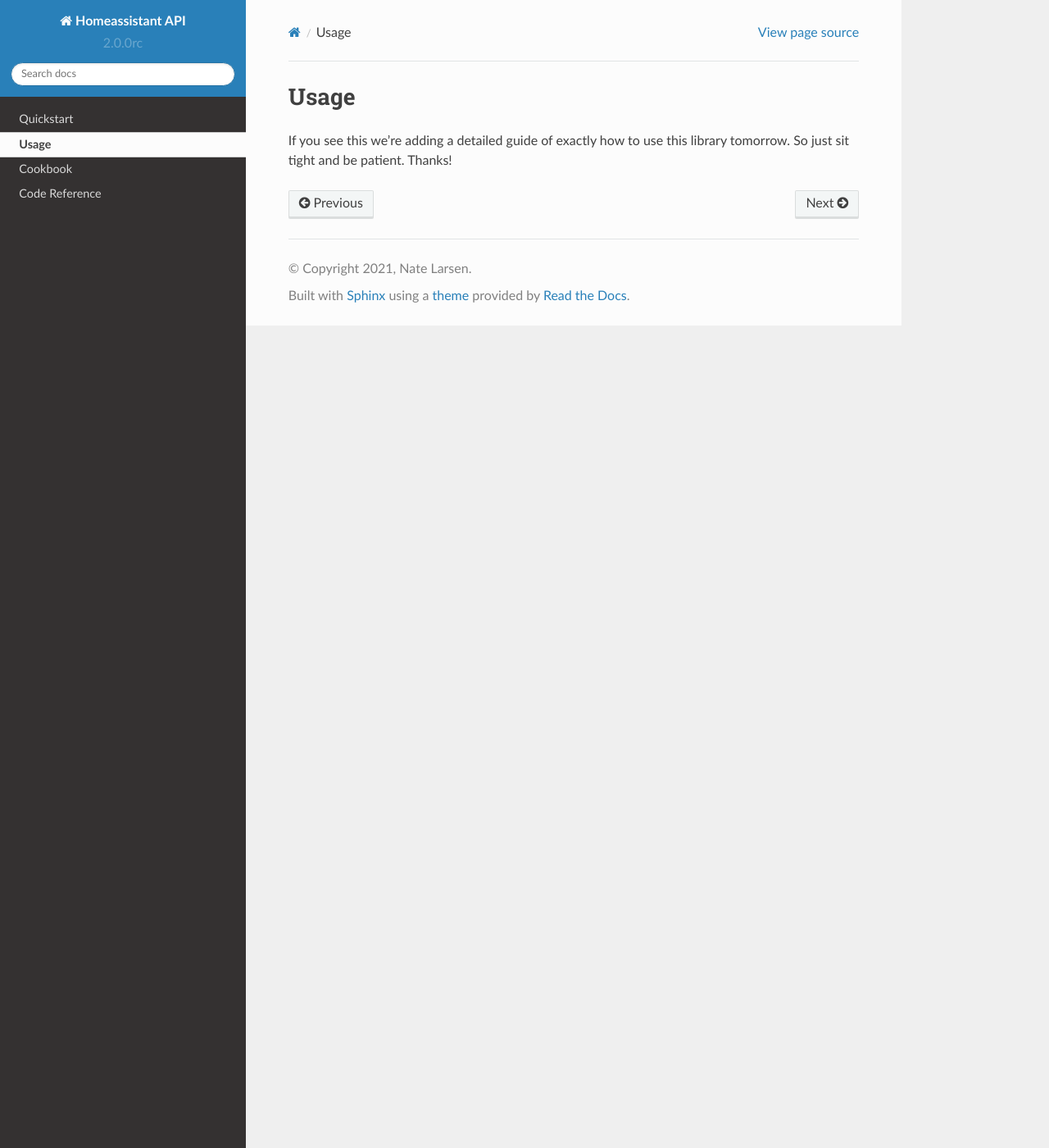
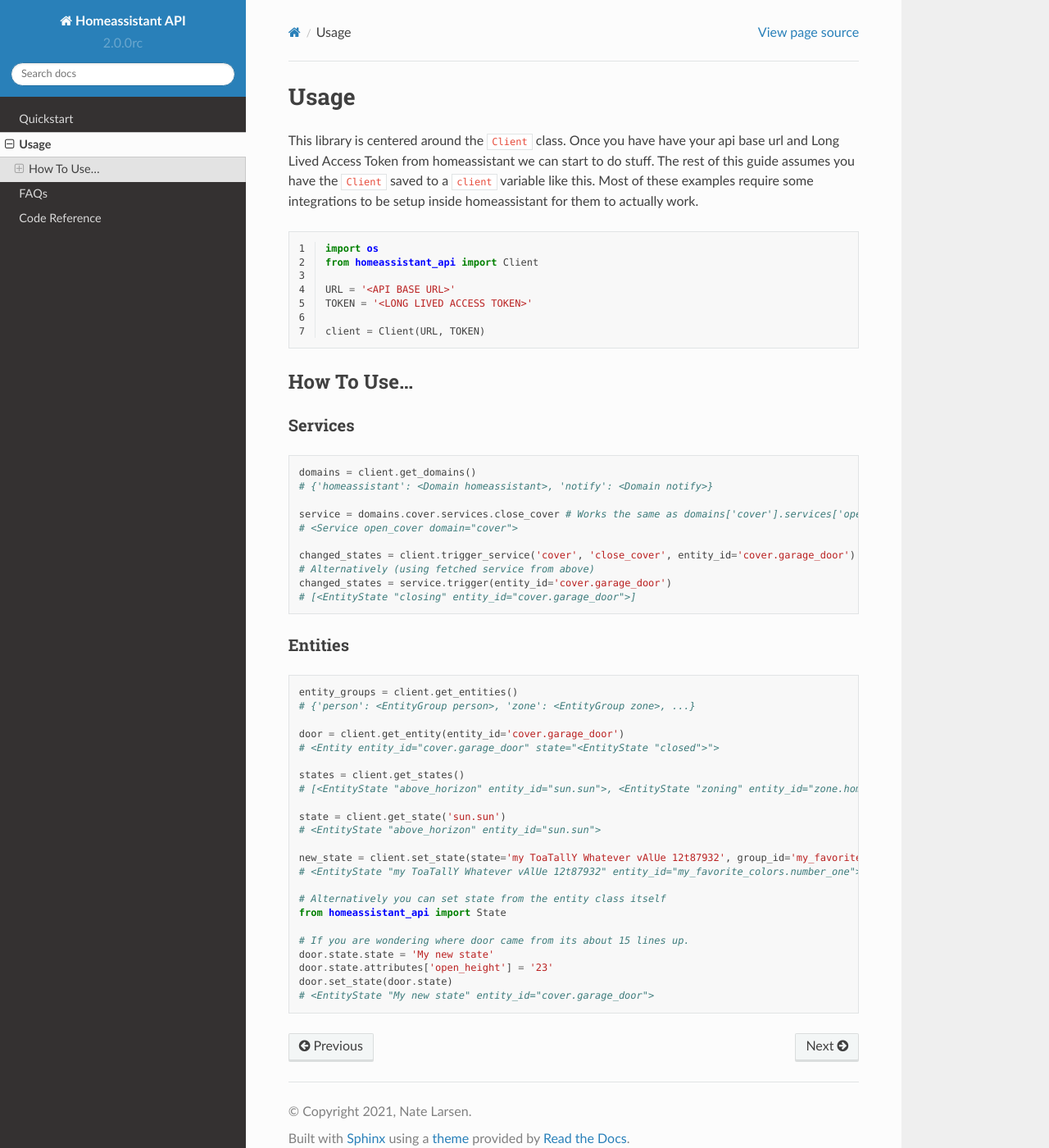
Before and after one commit to GrandMoff100/HomeAssistantAPI, a Sphinx documentation site: the page built from docs/usage.rst, in a window 1280 px wide and 1400 px high. Shown: the whole window at 82% size. Built offline with Sphinx 7.4.7 and the Read the Docs theme 2.0.0, drawn with Linux system fonts in a browser that asks for light colours; pages that are not in the unit, such as notebooks, are missing from menus.

Commit message:
Changed typos and added missing words

```diff
--- a/docs/cookbook.rst
+++ /dev/null
@@ -1,4 +0,0 @@
-Cookbook
-=========
-
-Being worked on at the moment. Sit tight and will probably be out in the next version.
--- a/docs/usage.rst
+++ b/docs/usage.rst
@@ -1,5 +1,69 @@
 Usage
 *********
 
-If you see this we're adding a detailed guide of exactly how to use this library tomorrow.
-So just sit tight and be patient. Thanks!
+This library is centered around the :code:`Client` class.
+Once you have have your api base url and Long Lived Access Token from homeassistant we can start to do stuff.
+The rest of this guide assumes you have the :code:`Client` saved to a :code:`client` variable like this.
+Most of these examples require some integrations to be setup inside homeassistant for them to actually work.
+
+
+.. code-block:: python
+    :linenos:
+
+    import os
+    from homeassistant_api import Client
+
+    URL = '<API BASE URL>'
+    TOKEN = '<LONG LIVED ACCESS TOKEN>'
+
+    client = Client(URL, TOKEN)
+
+
+How To Use...
+==============
+
+Services
+-----------
+
+.. code-block:: python
+
+    domains = client.get_domains()
+    # {'homeassistant': <Domain homeassistant>, 'notify': <Domain notify>}
+
+    service = domains.cover.services.close_cover # Works the same as domains['cover'].services['open_cover']
+    # <Service open_cover domain="cover">
+
+    changed_states = client.trigger_service('cover', 'close_cover', entity_id='cover.garage_door')
+    # Alternatively (using fetched service from above)
+    changed_states = service.trigger(entity_id='cover.garage_door')
+    # [<EntityState "closing" entity_id="cover.garage_door">]
+
+
+Entities
+---------
+
+.. code-block:: python
+
+    entity_groups = client.get_entities()
+    # {'person': <EntityGroup person>, 'zone': <EntityGroup zone>, ...}
+
+    door = client.get_entity(entity_id='cover.garage_door')
+    # <Entity entity_id="cover.garage_door" state="<EntityState "closed">">
+
+    states = client.get_states()
+    # [<EntityState "above_horizon" entity_id="sun.sun">, <EntityState "zoning" entity_id="zone.home">,...]
+
+    state = client.get_state('sun.sun')
+    # <EntityState "above_horizon" entity_id="sun.sun">
+
+    new_state = client.set_state(state='my ToaTallY Whatever vAlUe 12t87932', group_id='my_favorite_colors', entity_slug='number_one')
+    # <EntityState "my ToaTallY Whatever vAlUe 12t87932" entity_id="my_favorite_colors.number_one">
+
+    # Alternatively you can set state from the entity class itself
+    from homeassistant_api import State
+
+    # If you are wondering where door came from its about 15 lines up.
+    door.state.state = 'My new state'
+    door.state.attributes['open_height'] = '23'
+    door.set_state(door.state)
+    # <EntityState "My new state" entity_id="cover.garage_door">
--- a/example.py
+++ b/example.py
@@ -37,5 +37,8 @@ client = Client(url, token)  # Authenticates yourself with your api
 
 # new_state = client.set_state(state='my ToaTallY Whatever vAlUe 12t87932', group_id='my_favorite_colors', entity_slug='number_one')
 # <EntityState "my ToaTallY Whatever vAlUe 12t87932" entity_id="my_favorite_colors.number_one">
+# Alternatively you can set state from the entity class itself
 
-print(client.get_discovery_info())
+# from homeassistant_api import State
+# door.state.state = 'My new state'
+# door.set_state(door.state)
```
Also changed, not shown: docs/faq.rst (added, +7 -0 lines), docs/index.rst (+5 -5 lines), docs/quickstart.rst (+9 -8 lines).
